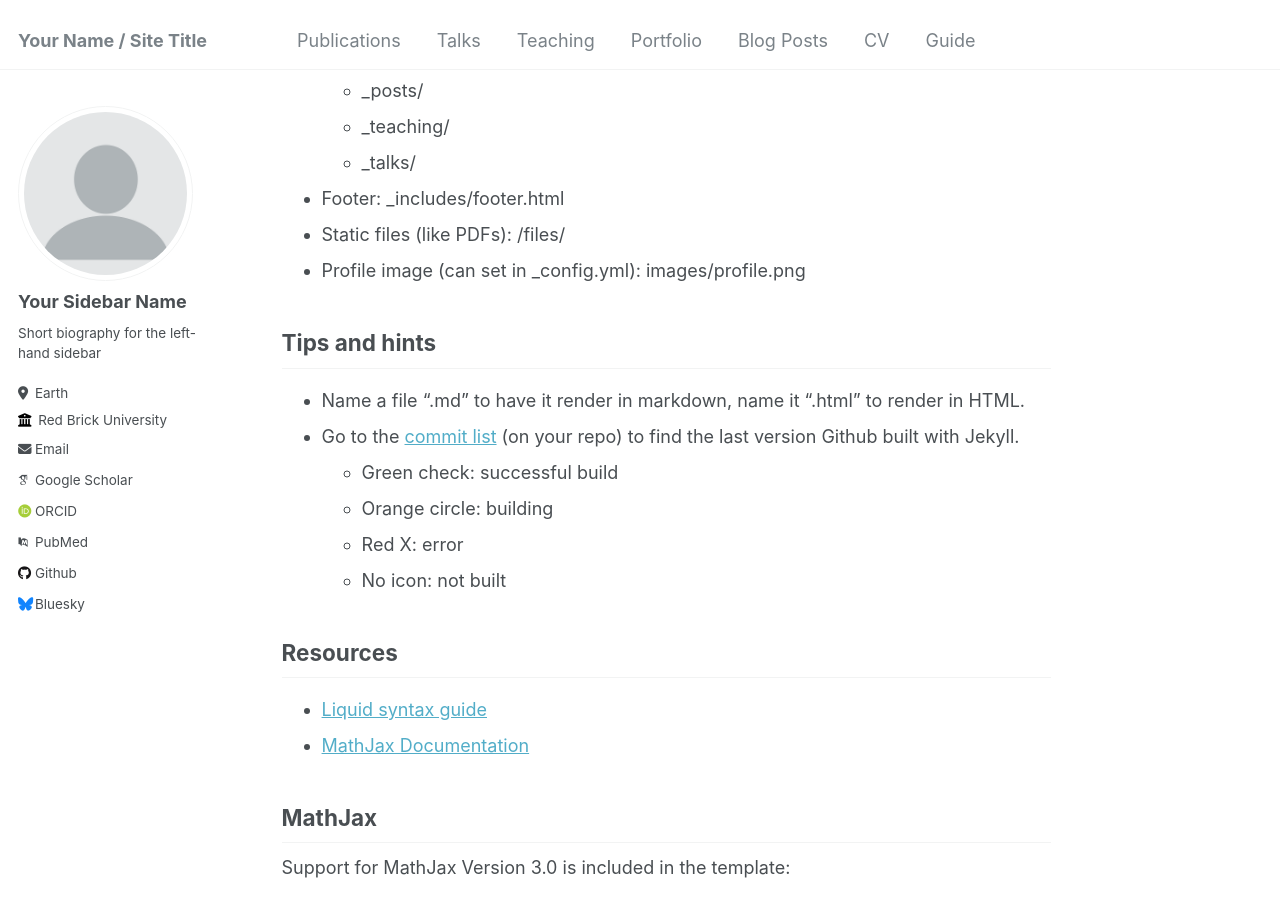
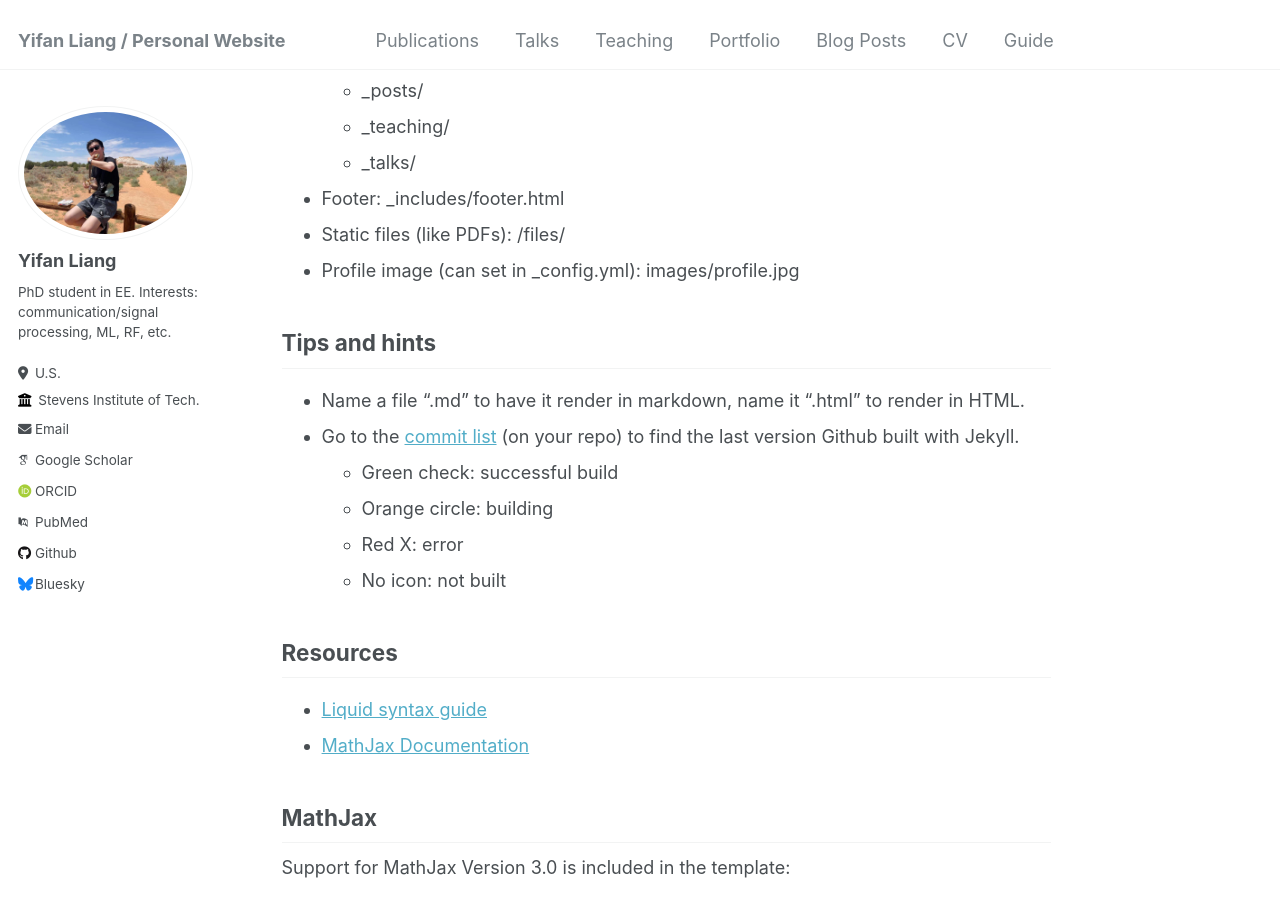
Before and after one commit to HeyMaster311/HeyMaster311.github.io, a Jekyll site: the page built from _pages/markdown.md, in a window 1280 px wide and 900 px high, scrolled down 389 px. Built offline with Jekyll 4.4.1, drawn with Linux system fonts in a browser that asks for light colours; some web fonts are replaced; some of the changed text lies outside the part shown.

Commit message:
20240724

```diff
--- a/_config.yml
+++ b/_config.yml
@@ -8,11 +8,11 @@
 
 # Basic Site Settings
 locale                   : "en-US"
-title                    : "Your Name / Site Title"
+title                    : "Yifan Liang / Personal Website"
 title_separator          : "-"
-name                     : &name "Your Name"
+name                     : &name "Yifan Liang"
 description              : &description "personal description"
-url                      : https://academicpages.github.io # the base hostname & protocol for your site e.g. "https://mmistakes.github.io"
+url                      : https://heymaster311.github.io/ # the base hostname & protocol for your site e.g. "https://mmistakes.github.io"
 baseurl                  : "" # the subpath of your site, e.g. "/blog"
 repository               : "academicpages/academicpages.github.io"
 
@@ -21,14 +21,14 @@ repository               : "academicpages/academicpages.github.io"
 #               Additional customization can be done by editing /_includes/author-profile.html
 author:
   # Biographic information
-  avatar           : "profile.png"
-  name             : "Your Sidebar Name"
+  avatar           : "profile.jpg"
+  name             : "Yifan Liang"
   pronouns         : # example: "she/her"
-  bio              : "Short biography for the left-hand sidebar"
-  location         : "Earth"
-  employer         : "Red Brick University"
+  bio              : "PhD student in EE. Interests: communication/signal processing, ML, RF, etc."
+  location         : "U.S."
+  employer         : "Stevens Institute of Tech."
   uri              : # URL
-  email            : "none@example.org"
+  email            : "yliang33@hotmail.com"
 
   # Academic websites
   arxiv            : # URL - Update with the correct link to your profile
--- a/_pages/markdown.md
+++ b/_pages/markdown.md
@@ -20,7 +20,7 @@ redirect_from:
   * _talks/
 * Footer: _includes/footer.html
 * Static files (like PDFs): /files/
-* Profile image (can set in _config.yml): images/profile.png
+* Profile image (can set in _config.yml): images/profile.jpg
 
 ## Tips and hints
 
```
Also changed, not shown: images/profile.jpg (added).
